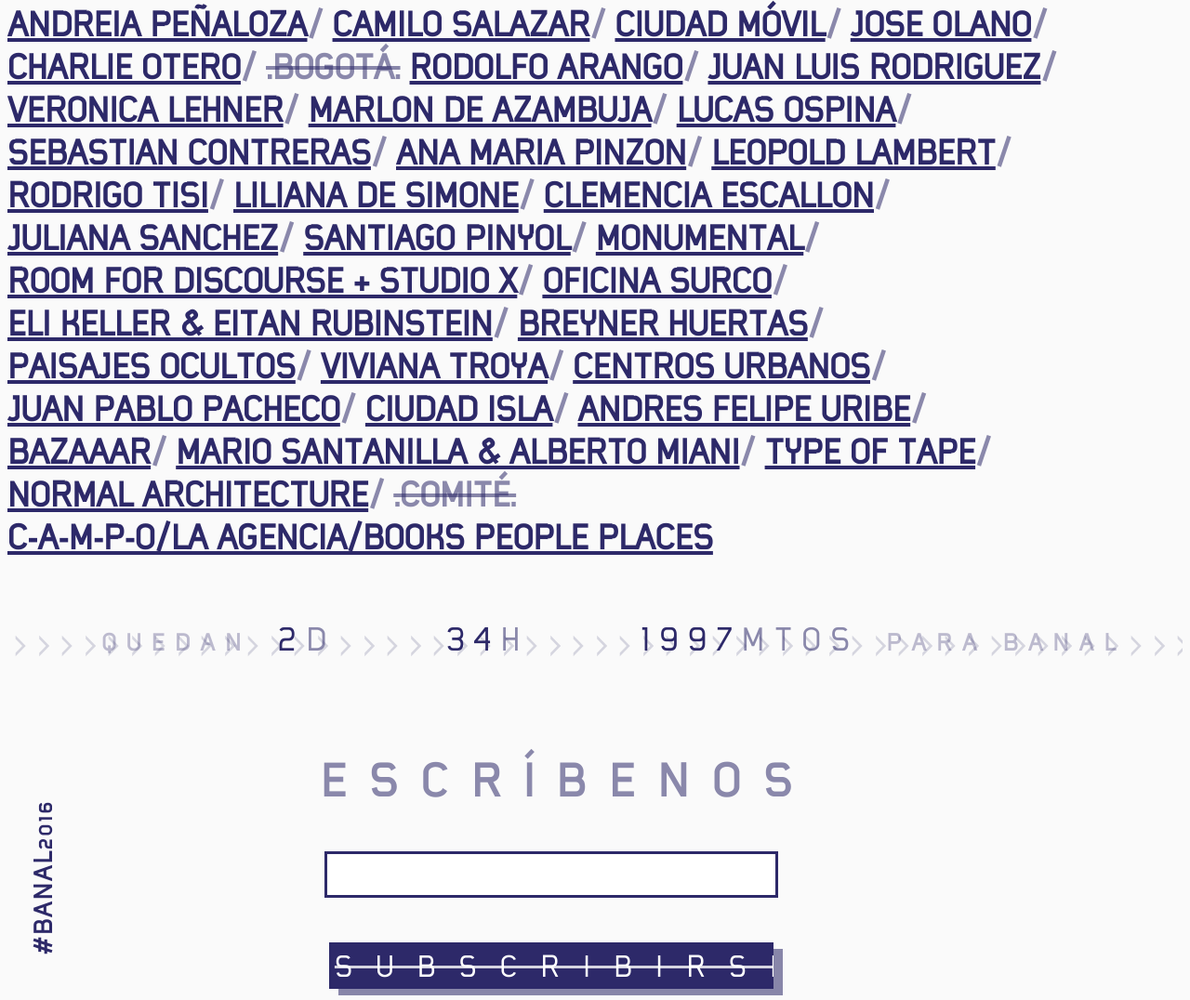
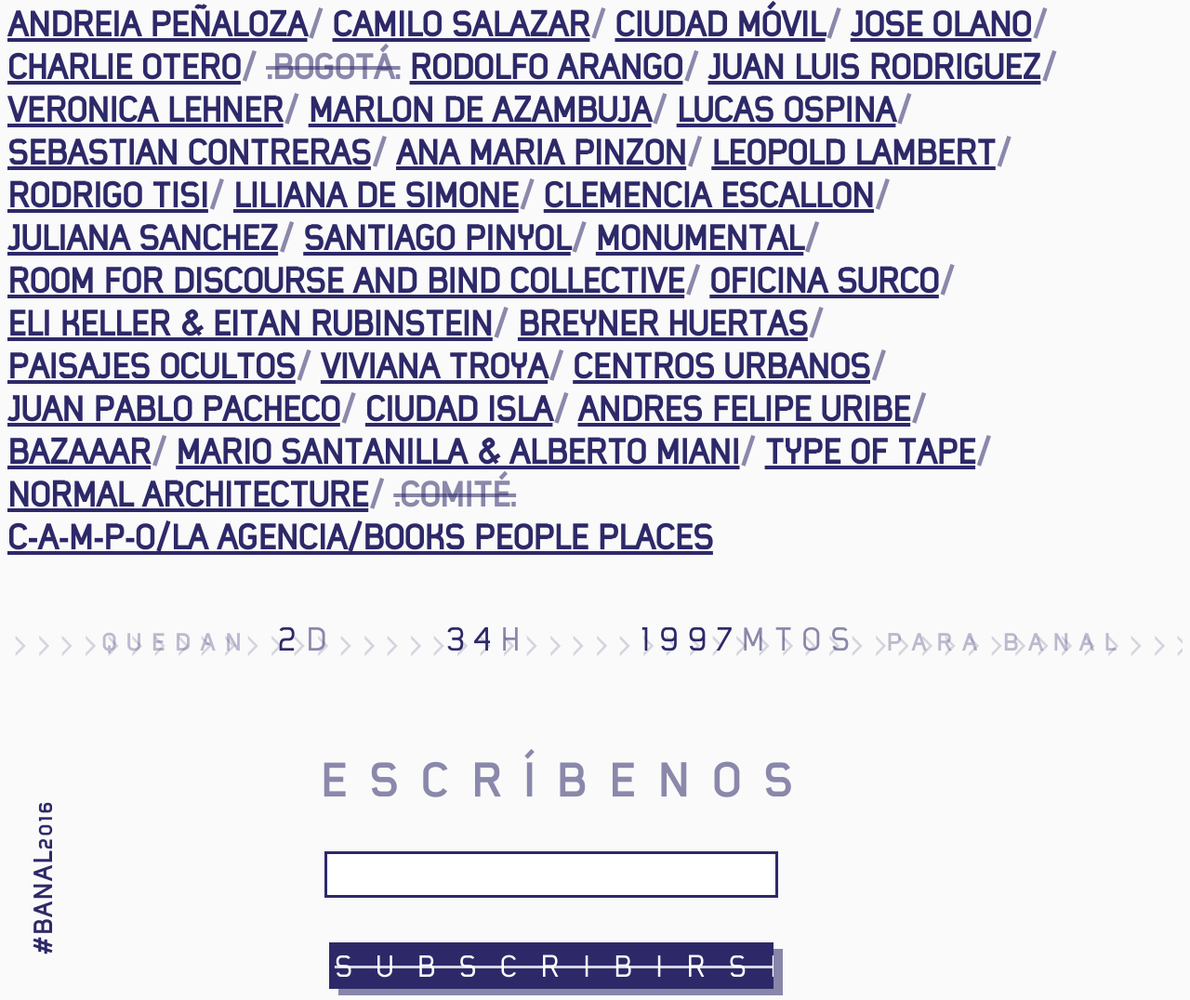
Before and after one commit to 8manos/banal, a website: page app/index.html in a window 1280 px wide. Shown: the part 893-1969 px from the top of the page at 93% size. Drawn offline with nearby package versions, Linux system fonts and the light colour scheme; files that its build step writes are made by us from their sources; a script that the page names is missing; files whose address does not match are found by name.

Commit message:
cambio creditos

```diff
--- a/app/index.html
+++ b/app/index.html
@@ -276,7 +276,7 @@
           </span>
         </span>
         <span>
-          <a href="#" class="mostrar_span">ROOM FOR DISCOURSE + STUDIO X</a>/
+          <a href="#" class="mostrar_span">ROOM FOR DISCOURSE AND BIND COLLECTIVE</a>/
           <span>
             <div>
               <p><span></span></p>
```
Also changed, not shown: dist/index.html.
